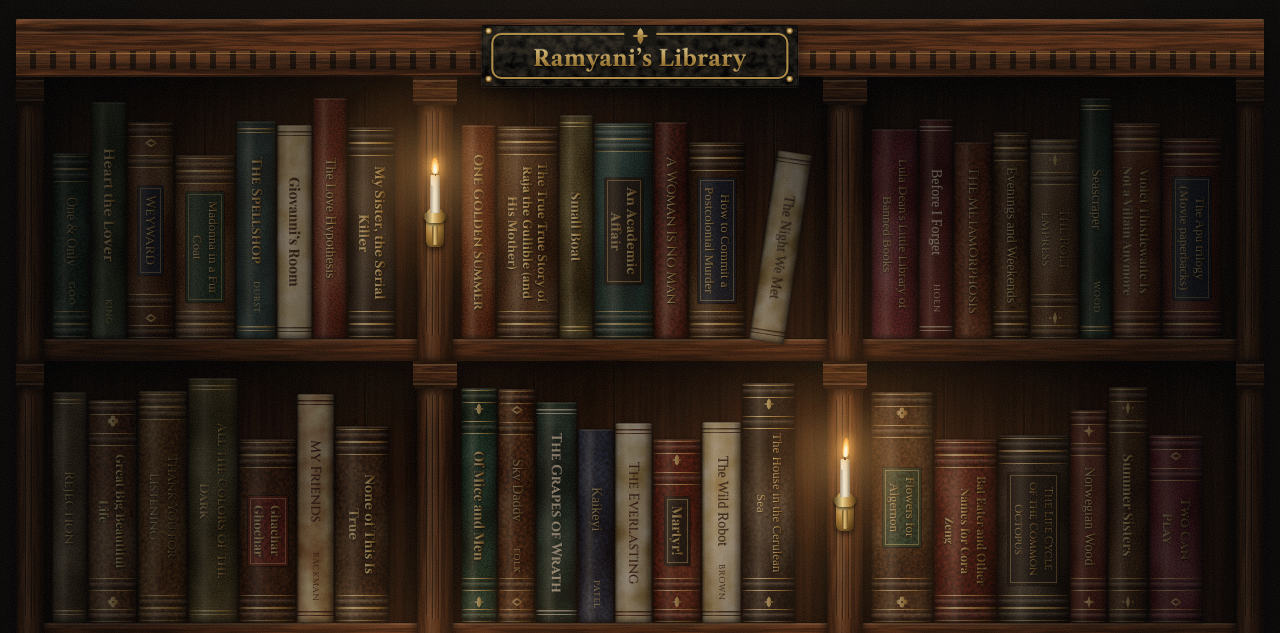
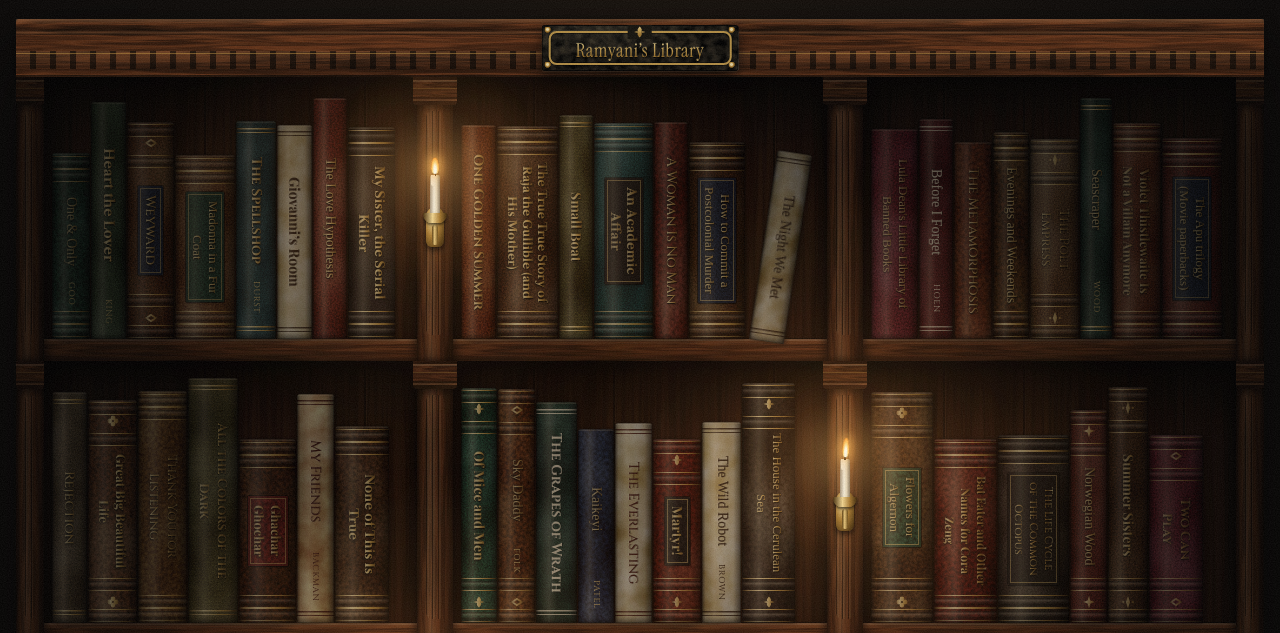
Before and after one commit to ramyani-ghosh/my-library, a plain HTML site: page index.html in a window 1280 px wide. Shown: the part 107-740 px from the top of the page. Drawn offline with nearby package versions, Linux system fonts and the light colour scheme; a web font is replaced by a local one.

Commit message:
Smaller plaque with a light condensed serif
Plaque, border, crest and screws scaled down (about 200x46 px);
lettering switched to Instrument Serif, a light narrow serif.

Co-Authored-By: Claude Opus 5.5 <noreply@anthropic.com>

```diff
--- a/index.html
+++ b/index.html
@@ -9,8 +9,8 @@
   <meta name="description" content="Every book you've read on Goodreads, shelved in a candlelit vintage bookcase.">
   <link rel="preconnect" href="https://fonts.googleapis.com">
   <link rel="preconnect" href="https://fonts.gstatic.com" crossorigin>
-  <link href="https://fonts.googleapis.com/css2?family=Cinzel:wght@500;700&family=IM+Fell+English+SC&family=Josefin+Sans:wght@400;600;700&family=Libre+Caslon+Text:wght@700&family=Playfair+Display:wght@700&family=Sorts+Mill+Goudy:ital@0;1&family=Yellowtail&display=swap" rel="stylesheet">
-  <link rel="stylesheet" href="styles.css?v=7">
+  <link href="https://fonts.googleapis.com/css2?family=Cinzel:wght@500;700&family=IM+Fell+English+SC&family=Instrument+Serif&family=Josefin+Sans:wght@400;600;700&family=Libre+Caslon+Text:wght@700&family=Playfair+Display:wght@700&family=Sorts+Mill+Goudy:ital@0;1&family=Yellowtail&display=swap" rel="stylesheet">
+  <link rel="stylesheet" href="styles.css?v=8">
 </head>
 <body class="intro">
   <!-- Large title shown on arrival; it glides up into the header -->
@@ -137,6 +137,6 @@
     </div>
   </div>
 
-  <script src="app.js?v=7"></script>
+  <script src="app.js?v=8"></script>
 </body>
 </html>
--- a/styles.css
+++ b/styles.css
@@ -1069,7 +1069,7 @@ body.viewing { overflow: hidden; }
   z-index: 10;              /* under the darkness veil, so it is lit with the room */
   transform: translateX(-50%);
   max-width: calc(100% - 40px);
-  padding: 21px 52px 14px;
+  padding: 15px 34px 9px;
   border-radius: 3px;
   background-color: #17140f;
   background-image:
@@ -1088,8 +1088,8 @@ body.viewing { overflow: hidden; }
 .plaque::before {
   content: "";
   position: absolute;
-  inset: 8px 10px;
-  border-radius: 10px;
+  inset: 6px 7px;
+  border-radius: 8px;
   border: 2px solid #c9a04e;
   box-shadow:
     0 0 0 1px rgba(0, 0, 0, 0.55),
@@ -1104,24 +1104,24 @@ body.viewing { overflow: hidden; }
   pointer-events: none;
   --screw: radial-gradient(circle at 40% 35%, #fbe9b4 0 1px, #c99a45 2px, #6b4a17 3.2px, transparent 3.6px);
   background:
-    var(--screw) 4px 3px / 8px 8px no-repeat,
-    var(--screw) calc(100% - 4px) 3px / 8px 8px no-repeat,
-    var(--screw) 4px calc(100% - 3px) / 8px 8px no-repeat,
-    var(--screw) calc(100% - 4px) calc(100% - 3px) / 8px 8px no-repeat;
+    var(--screw) 3px 2px / 7px 7px no-repeat,
+    var(--screw) calc(100% - 3px) 2px / 7px 7px no-repeat,
+    var(--screw) 3px calc(100% - 2px) / 7px 7px no-repeat,
+    var(--screw) calc(100% - 3px) calc(100% - 2px) / 7px 7px no-repeat;
 }
 /* crest ornament sitting on the top border */
 .plaque-crest {
   position: absolute;
-  top: 1px; left: 50%;
-  width: 32px; height: 20px;
-  margin-left: -16px;
+  top: 0; left: 50%;
+  width: 24px; height: 14px;
+  margin-left: -12px;
   background: #17140f;          /* breaks the border line behind it */
 }
 .plaque-crest::after {
   content: "";
   position: absolute;
-  left: 6px; top: 0;
-  width: 20px; height: 20px;
+  left: 5px; top: 0;
+  width: 14px; height: 14px;
   background: var(--brass);
   -webkit-mask: var(--plaque-orn) center / contain no-repeat;
   mask: var(--plaque-orn) center / contain no-repeat;
@@ -1130,11 +1130,12 @@ body.viewing { overflow: hidden; }
 .plaque-text {
   position: relative;
   display: block;
-  font-family: "Libre Caslon Text", Georgia, serif;
-  font-weight: 700;
-  font-size: 22px;
-  line-height: 1.2;
-  letter-spacing: 0.02em;
+  /* light, narrow serif; slightly tracked so the gold reads as raised lettering */
+  font-family: "Instrument Serif", "Times New Roman", serif;
+  font-weight: 400;
+  font-size: 19px;
+  line-height: 1.15;
+  letter-spacing: 0.035em;
   overflow: hidden;
   text-overflow: ellipsis;
   color: transparent;
@@ -1297,11 +1298,11 @@ body.viewing { overflow: hidden; }
 @media (max-width: 640px) {
   :root { --tier-h: 232px; --pilaster-w: 22px; --board-h: 18px; }
   .topbar .brand { font-size: 26px; }
-  .plaque { top: 4px; padding: 16px 34px 10px; }
-  .plaque::before { inset: 6px 7px; border-radius: 8px; }
-  .plaque-crest { top: 0; width: 26px; height: 16px; margin-left: -13px; }
-  .plaque-crest::after { left: 5px; width: 16px; height: 16px; }
-  .plaque-text { font-size: 15px; }
+  .plaque { top: 5px; padding: 13px 26px 7px; }
+  .plaque::before { inset: 5px 6px; border-radius: 7px; }
+  .plaque-crest { width: 20px; height: 12px; margin-left: -10px; }
+  .plaque-crest::after { left: 4px; width: 12px; height: 12px; }
+  .plaque-text { font-size: 15.5px; }
   .welcome-script { font-size: 2.2rem; }
   .steps { padding-left: 34px; padding-right: 8px; }
   .cornice { height: 44px; }
```
